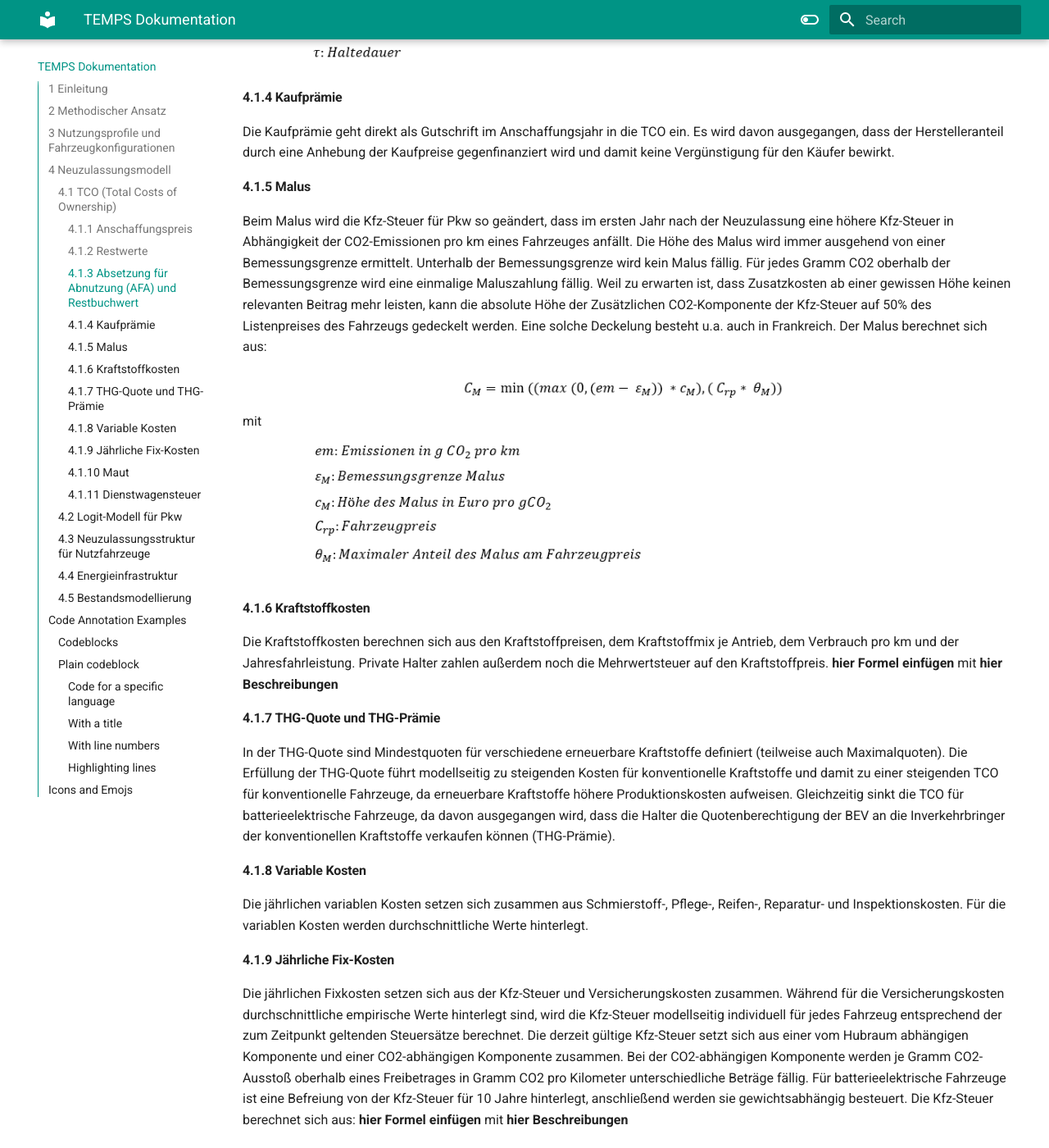
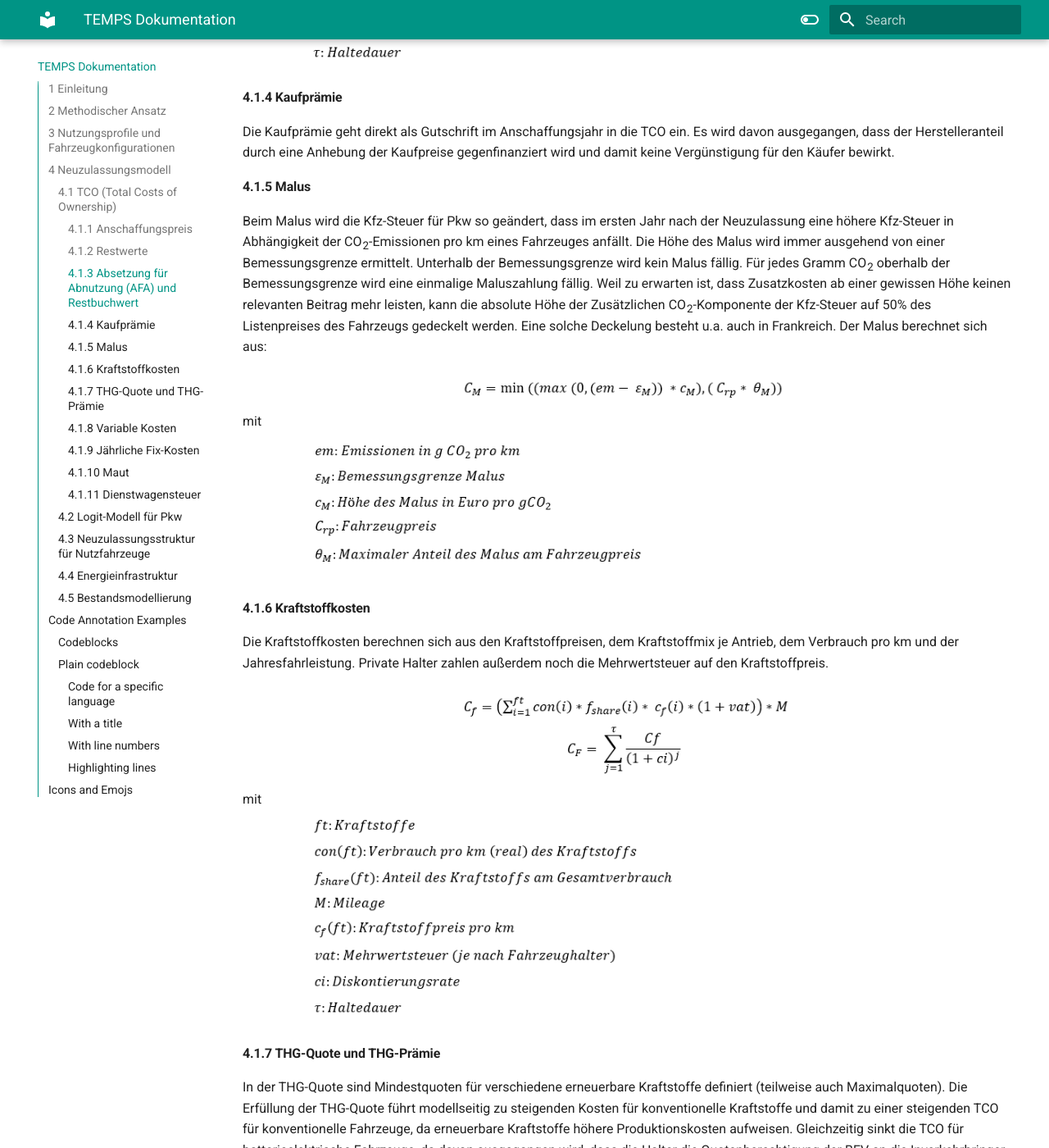
Before and after one commit to wolfgoerz/TEMPS_documentation, an MkDocs documentation site: the page built from docs/index.md, in a window 1280 px wide and 1400 px high, scrolled down 5126 px. Shown: the whole window at 82% size. Built offline with MkDocs 1.6.1 and Material for MkDocs 9.7.7, drawn with Linux system fonts in a browser that asks for light colours; some of the changed text lies outside the part shown.

Commit message:
Update index.md

```diff
--- a/docs/index.md
+++ b/docs/index.md
@@ -150,7 +150,8 @@
 Der Anschaffungspreis ergibt sich, wie in 3 beschrieben, direkt aus den Kostenkurven der Fahrzeuge und berücksichtigt aktuelle Batteriepreisprognosen. Er fällt zum Kaufzeitpunkt an und geht daher nicht diskontiert in die TCO ein.
 
 #### 4.1.2 Restwerte
-Der Restwert eines Fahrzeugs geht zum Ende der Haltedauer als Erlös in die TCO ein. Basierend auf Daten zur Restwertentwicklung von Fahrzeugen mit Verbrennungsmotoren wurde eine Regressionskurve abgeleitet, die den Restwert eines Fahrzeugs unter Berücksichtigung des Kaufpreises, der Laufleistung und des Fahrzeugalters bestimmt. Für das Modell wurde eine Regressionskurve des Statistischen Bundesamtes verwendet (Dexheimer 2003).  Die Gleichung lautet:
+Der Restwert eines Fahrzeugs geht zum Ende der Haltedauer als Erlös in die TCO ein. Basierend auf Daten zur Restwertentwicklung von Fahrzeugen mit Verbrennungsmotoren wurde eine Regressionskurve abgeleitet, die den Restwert eines Fahrzeugs unter Berücksichtigung des Kaufpreises, der Laufleistung und des Fahrzeugalters bestimmt. Für das Modell wurde eine Regressionskurve des Statistischen Bundesamtes verwendet (Dexheimer 2003).
+Die Gleichung lautet:
 
 ![1.png](1.png)
 mit
@@ -180,8 +181,8 @@
 Die Kaufprämie geht direkt als Gutschrift im Anschaffungsjahr in die TCO ein. Es wird davon ausgegangen, dass der Herstelleranteil durch eine Anhebung der Kaufpreise gegenfinanziert wird und damit keine Vergünstigung für den Käufer bewirkt.
 
 #### 4.1.5 Malus
-Beim Malus wird die Kfz-Steuer für Pkw so geändert, dass im ersten Jahr nach der Neuzulassung eine höhere Kfz-Steuer in Abhängigkeit der CO2-Emissionen pro km eines Fahrzeuges anfällt. Die Höhe des Malus wird immer ausgehend von einer Bemessungsgrenze ermittelt. Unterhalb der Bemessungsgrenze wird kein Malus fällig. Für jedes Gramm CO2 oberhalb der Bemessungsgrenze wird eine einmalige Maluszahlung fällig.
-Weil zu erwarten ist, dass Zusatzkosten ab einer gewissen Höhe keinen relevanten Beitrag mehr leisten, kann die absolute Höhe der Zusätzlichen CO2-Komponente der Kfz-Steuer auf 50% des Listenpreises des Fahrzeugs gedeckelt werden. Eine solche Deckelung besteht u.a. auch in Frankreich.
+Beim Malus wird die Kfz-Steuer für Pkw so geändert, dass im ersten Jahr nach der Neuzulassung eine höhere Kfz-Steuer in Abhängigkeit der CO<sub>2</sub>-Emissionen pro km eines Fahrzeuges anfällt. Die Höhe des Malus wird immer ausgehend von einer Bemessungsgrenze ermittelt. Unterhalb der Bemessungsgrenze wird kein Malus fällig. Für jedes Gramm CO<sub>2</sub> oberhalb der Bemessungsgrenze wird eine einmalige Maluszahlung fällig.
+Weil zu erwarten ist, dass Zusatzkosten ab einer gewissen Höhe keinen relevanten Beitrag mehr leisten, kann die absolute Höhe der Zusätzlichen CO<sub>2</sub>-Komponente der Kfz-Steuer auf 50% des Listenpreises des Fahrzeugs gedeckelt werden. Eine solche Deckelung besteht u.a. auch in Frankreich.
 Der Malus berechnet sich aus:
 
 ![8neu2.png](8neu2.png)
@@ -190,9 +191,10 @@
 
 #### 4.1.6 Kraftstoffkosten
 Die Kraftstoffkosten berechnen sich aus den Kraftstoffpreisen, dem Kraftstoffmix je Antrieb, dem Verbrauch pro km und der Jahresfahrleistung. Private Halter zahlen außerdem noch die Mehrwertsteuer auf den Kraftstoffpreis.
-**hier Formel einfügen**
+
+![10.png](10.png)
 mit
-**hier Beschreibungen**
+![11.png](11.png)
 
 #### 4.1.7 THG-Quote und THG-Prämie
 In der THG-Quote sind Mindestquoten für verschiedene erneuerbare Kraftstoffe definiert (teilweise auch Maximalquoten). Die Erfüllung der THG-Quote führt modellseitig zu steigenden Kosten für konventionelle Kraftstoffe und damit zu einer steigenden TCO für konventionelle Fahrzeuge, da erneuerbare Kraftstoffe höhere Produktionskosten aufweisen. Gleichzeitig sinkt die TCO für batterieelektrische Fahrzeuge, da davon ausgegangen wird, dass die Halter die Quotenberechtigung der BEV an die Inverkehrbringer der konventionellen Kraftstoffe verkaufen können (THG-Prämie).
@@ -202,11 +204,12 @@
 
 #### 4.1.9 Jährliche Fix-Kosten
 Die jährlichen Fixkosten setzen sich aus der Kfz-Steuer und Versicherungskosten zusammen. Während für die Versicherungskosten durchschnittliche empirische Werte hinterlegt sind, wird die Kfz-Steuer modellseitig individuell für jedes Fahrzeug entsprechend der zum Zeitpunkt geltenden Steuersätze berechnet.
-Die derzeit gültige Kfz-Steuer setzt sich aus einer vom Hubraum abhängigen Komponente und einer CO2-abhängigen Komponente zusammen. Bei der CO2-abhängigen Komponente werden je Gramm CO2-Ausstoß oberhalb eines Freibetrages in Gramm CO2 pro Kilometer unterschiedliche Beträge fällig. Für batterieelektrische Fahrzeuge ist eine Befreiung von der Kfz-Steuer für 10 Jahre hinterlegt, anschließend werden sie gewichtsabhängig besteuert.
+Die derzeit gültige Kfz-Steuer setzt sich aus einer vom Hubraum abhängigen Komponente und einer CO<sub>2</sub>-abhängigen Komponente zusammen. Bei der CO<sub>2</sub>-abhängigen Komponente werden je Gramm CO<sub>2</sub>-Ausstoß oberhalb eines Freibetrages in Gramm CO<sub>2</sub> pro Kilometer unterschiedliche Beträge fällig. Für batterieelektrische Fahrzeuge ist eine Befreiung von der Kfz-Steuer für 10 Jahre hinterlegt, anschließend werden sie gewichtsabhängig besteuert.
 Die Kfz-Steuer berechnet sich aus:
-**hier Formel einfügen**
+
+![12.png](12.png)
 mit
-**hier Beschreibungen**
+![13.png](13.png)
 
 #### 4.1.10 Maut
 Für Lkw werden fahrleistungsabhängige Mautkosten berücksichtigt. Die Maut berücksichtigt aktuell die folgenden Kostenkomponenten, mit den derzeit gültigen Mautsätzen:
@@ -229,7 +232,8 @@
 Nachdem mit der TCO-Rechnung für jedes Pkw-Nutzungsprofil und jeden Antrieb die jeweils kostengünstigste Effizienz ermittelt wird, wird die Verteilung der Antriebe über ein Logit-Modell bestimmt. Das Logit-Modell ermöglicht es, antriebspezifische Attraktivitätsmerkmale, die über die rein ökonomische Betrachtung hinausgehen, zu berücksichtigen.
 Die Realität zeigt, dass Menschen sich bei der Kaufentscheidung nicht grundsätzlich für das günstigste Fahrzeug entscheiden, sondern stattdessen andere Faktoren wie Komfort, Gewohnheit, Popularität oder Status bei der Kaufentscheidung von großer Bedeutung sind. Das Logit-Modell bildet somit diese antriebsspezifischen Charakteristika ab.
 Die Wahrscheinlichkeit für den Kauf eines Pkw mit dem Antrieb i kann mit dem Logit-Modell mittels der Gleichung
-**hier Formel einfügen**
+
+![14.png](14.png)
 
 beschrieben werden. Dabei bezeichnet *X<sub>i</sub>* einen Pkw mit Antrieb *i*. *val(X<sub>i</sub>)* ist eine Wertfunktion, die der TCO des Fahrzeugs *X<sub>i</sub>* entspricht und sich je nach Käufer unterscheidet. Die Wertfunktion hängt u. a. von den Logit-Parametern, der Haltergruppe (gewerblich / privat) und dem geplanten Fahrleistungsprofil des Käufers ab.
 Die Logit-Parameter des Modells werden an den Neuzulassungszahlen des letzten historischen Jahres kalibriert. Es wird davon ausgegangen, dass die Attraktivität von alternativen Antrieben sich bis 2035 sukzessive dem Niveau von Benzinern annähert. Dies liegt an den verschärften CO<sub>2</sub>-Flottenzielwerten, die bis zum Jahr 2035 auf null sinken.
@@ -240,9 +244,9 @@
 Die Kaufentscheidung nach Antrieben bei den Nutzfahrzeugen erfolgt – anders als bei den Pkw – allein anhand ökonomischer Kriterien. Dies beruht auf der Annahme, dass bei Logistikunternehmen insbesondere die Wirtschaftlichkeit der Fahrzeuge im Fokus steht.
 Die Antriebswahl erfolgt über einen direkten Vergleich der TCO aller Antriebsoptionen und Antriebseffizienzen. Wenn die Gesamtnutzungskosten für verschiedene Kaufoptionen sehr ähnlich sind, erfolgt die Auswahl des Antriebs mithilfe einer stochastischen Normalverteilungsfunktion. Damit soll sichergestellt werden, dass ein geringfügiger wirtschaftlicher Vorteil eines Antriebs keine übermäßige Auswirkung auf die Verteilung der Neuzulassungen hat.
 
-**hier Formel einfügen**
+![15.png](15.png)
 
-Die Formel ermittelt jeweils die Auswahlwahrscheinlichkeit P für jede Antriebsoption i in Abhängigkeit der jeweiligen TCO y. Der Mittelwert μ der Verteilungskurve entspricht der TCO der insgesamt günstigsten Antriebsoption.
+Die Formel ermittelt jeweils die Auswahlwahrscheinlichkeit *P* für jede Antriebsoption *i* in Abhängigkeit der jeweiligen TCO *y*. Der Mittelwert μ der Verteilungskurve entspricht der TCO der insgesamt günstigsten Antriebsoption.
 
 ### 4.4 Energieinfrastruktur
 Bei batterieelektrischen Antrieben spielt das Fahrverhalten eine entscheidende Rolle bei der Antriebswahl. Nutzungsprofile, die viele weite Strecken zurücklegen, werden sich - soweit noch keine hinreichende Ladeinfrastruktur besteht - in ihrem Kaufverhalten gegen einen batterieelektrischen Antrieb entscheiden.
```
